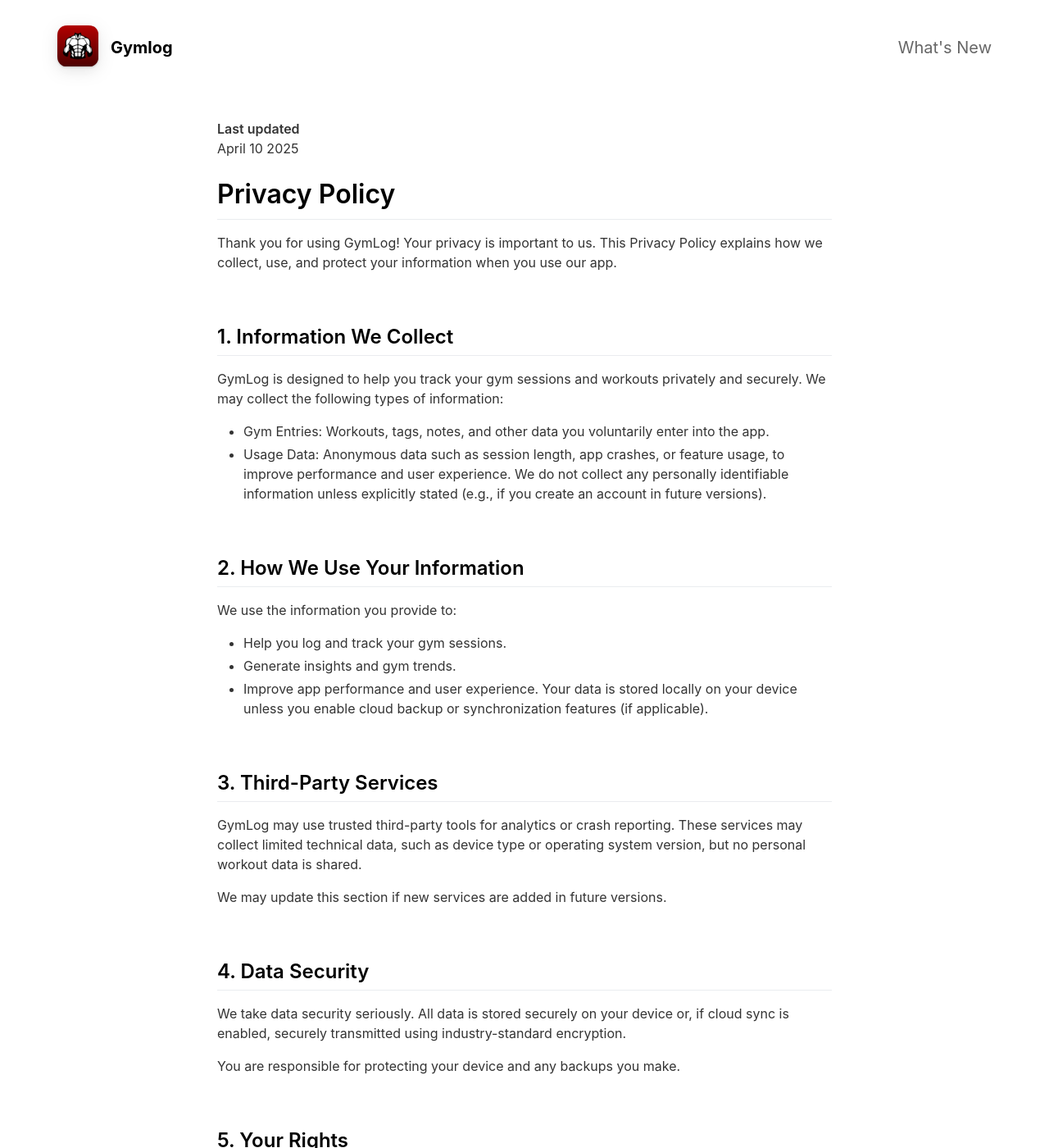
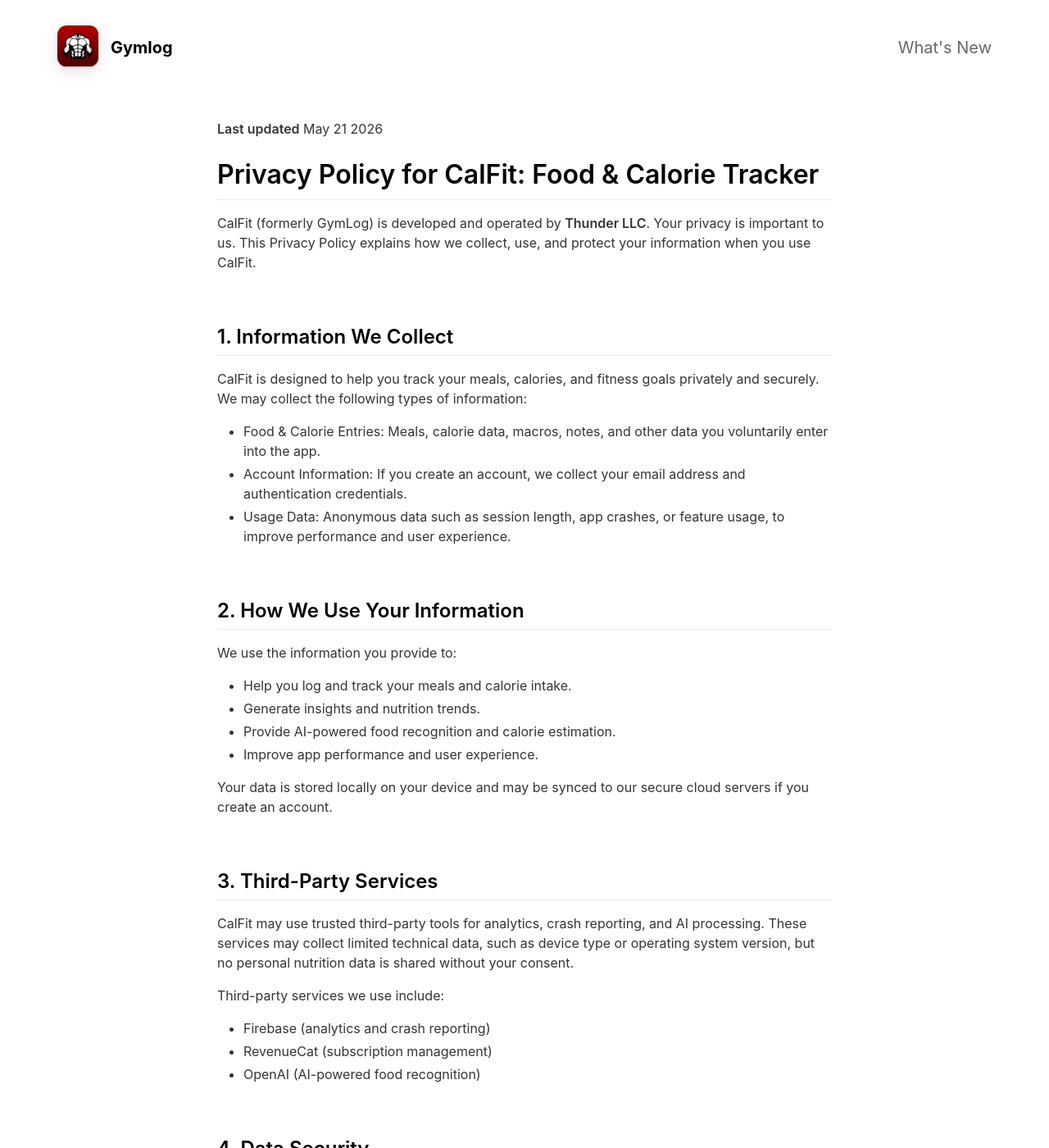
Before and after one commit to khamidjon/gymlog-landing-page, a Jekyll site: the page built from _pages/privacypolicy.md, in a window 1280 px wide and 1400 px high. Shown: the whole window at 82% size. Built offline with Jekyll 4.4.1, drawn with Linux system fonts in a browser that asks for light colours; nearby versions of some CDN libraries; some of the changed text lies outside the part shown.

Commit message:
Update privacy policy: GymLog → CalFit, add Thunder LLC
- Replace all GymLog references with CalFit
- Add Thunder LLC as developer entity
- Add Google Play Billing and Payme payment providers
- Update app description to reflect calorie tracking focus
- Add Firebase, RevenueCat, OpenAI as third-party services
- Add account deletion rights

Co-Authored-By: Claude Opus 4.6 <noreply@anthropic.com>

```diff
--- a/_pages/privacypolicy.md
+++ b/_pages/privacypolicy.md
@@ -5,42 +5,46 @@ include_in_header: false
 ---
 
 **Last updated**
-April 10 2025
+May 21 2026
 
-# Privacy Policy
-Thank you for using GymLog! Your privacy is important to us. This Privacy Policy explains how we collect, use, and protect your information when you use our app.
+# Privacy Policy for CalFit: Food & Calorie Tracker
+CalFit (formerly GymLog) is developed and operated by **Thunder LLC**. Your privacy is important to us. This Privacy Policy explains how we collect, use, and protect your information when you use CalFit.
 
 <br>
 
 ## 1. Information We Collect
-GymLog is designed to help you track your gym sessions and workouts privately and securely. We may collect the following types of information:
+CalFit is designed to help you track your meals, calories, and fitness goals privately and securely. We may collect the following types of information:
 
-- Gym Entries: Workouts, tags, notes, and other data you voluntarily enter into the app.
+- Food & Calorie Entries: Meals, calorie data, macros, notes, and other data you voluntarily enter into the app.
+- Account Information: If you create an account, we collect your email address and authentication credentials.
 - Usage Data: Anonymous data such as session length, app crashes, or feature usage, to improve performance and user experience.
-We do not collect any personally identifiable information unless explicitly stated (e.g., if you create an account in future versions).
 
 <br>
 
 ## 2. How We Use Your Information
 We use the information you provide to:
 
-- Help you log and track your gym sessions.
-- Generate insights and gym trends.
+- Help you log and track your meals and calorie intake.
+- Generate insights and nutrition trends.
+- Provide AI-powered food recognition and calorie estimation.
 - Improve app performance and user experience.
-Your data is stored locally on your device unless you enable cloud backup or synchronization features (if applicable).
 
+Your data is stored locally on your device and may be synced to our secure cloud servers if you create an account.
 
 <br>
 
 ## 3. Third-Party Services
-GymLog may use trusted third-party tools for analytics or crash reporting. These services may collect limited technical data, such as device type or operating system version, but no personal workout data is shared.
+CalFit may use trusted third-party tools for analytics, crash reporting, and AI processing. These services may collect limited technical data, such as device type or operating system version, but no personal nutrition data is shared without your consent.
 
-We may update this section if new services are added in future versions.
+Third-party services we use include:
+- Firebase (analytics and crash reporting)
+- RevenueCat (subscription management)
+- OpenAI (AI-powered food recognition)
 
 <br>
 
 ## 4. Data Security
-We take data security seriously. All data is stored securely on your device or, if cloud sync is enabled, securely transmitted using industry-standard encryption.
+We take data security seriously. All data is stored securely on your device or transmitted using industry-standard encryption when synced to our servers.
 
 You are responsible for protecting your device and any backups you make.
 
@@ -49,23 +53,35 @@ You are responsible for protecting your device and any backups you make.
 ## 5. Your Rights
 You have full control over your data. You can:
 
-- View or edit your gym entries.
+- View or edit your entries.
 - Delete your data at any time.
+- Delete your account and all associated data.
 - Uninstall the app to remove all local data.
 
+<br>
+
 ## 6. Subscription & Payment Information
-Gymlog uses Apple’s In-App Purchase system to process subscription payments. We do not store or have access to your payment details.
+CalFit offers premium features through subscription plans. Payments are processed through:
 
-We collect minimal data related to your subscription status to enable premium features and provide support (e.g., subscription type, expiration date).
+- **Apple's In-App Purchase** system on iOS devices.
+- **Google Play Billing** system on Android devices.
+- **Third-party payment providers** (such as Payme) in supported regions.
 
-If you subscribe to Gymlog, Apple may share limited purchase metadata with us (e.g., country, purchase status) in compliance with their privacy rules.
+We do not store or have access to your credit card or payment details. We collect minimal data related to your subscription status to enable premium features and provide support (e.g., subscription type, expiration date).
 
-For more about Apple’s data policies, please see:
-https://www.apple.com/legal/privacy/
+For more about platform data policies, please see:
+- Apple: [https://www.apple.com/legal/privacy/](https://www.apple.com/legal/privacy/)
+- Google: [https://policies.google.com/privacy](https://policies.google.com/privacy)
+
+<br>
 
 ## 7. Changes to This Policy
-We may update this Privacy Policy from time to time. We’ll notify you of any major changes through the app or app store listing.
+We may update this Privacy Policy from time to time. We will notify you of any major changes through the app or app store listing.
+
+<br>
 
 ## 8. Contact Us
 If you have any questions about this Privacy Policy, feel free to contact us at:
-📧 [admin@summerapps.com]
+
+Thunder LLC
+Email: admin@summerapps.com
```
